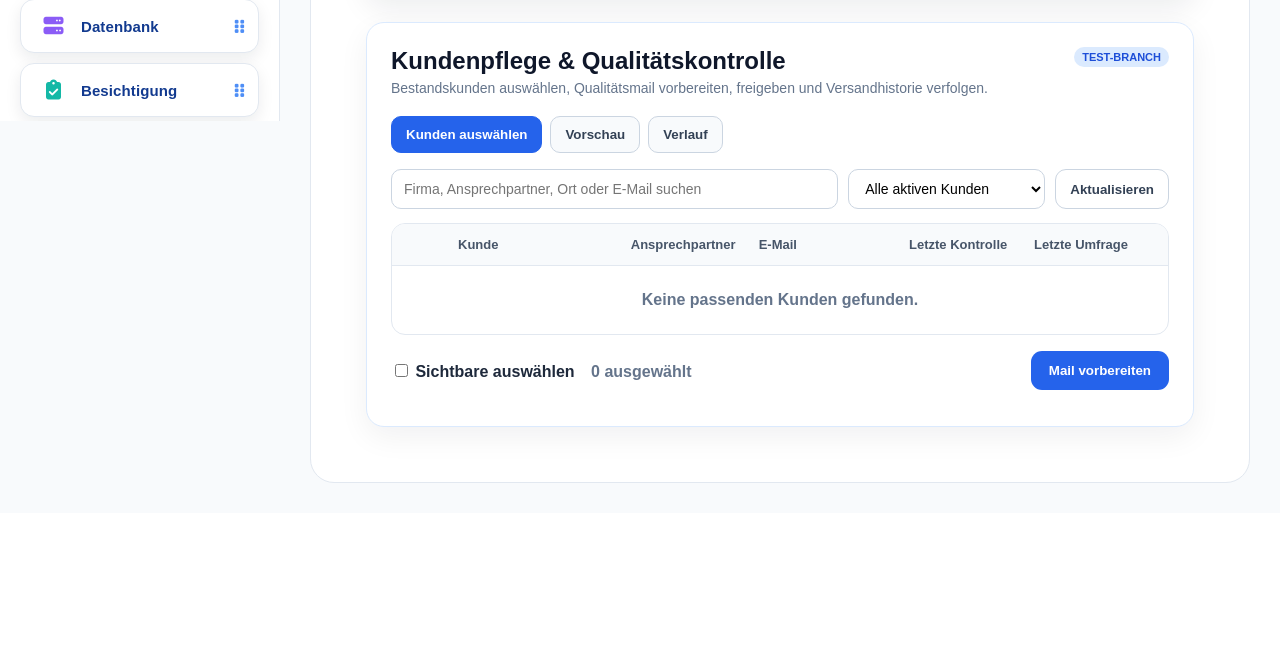
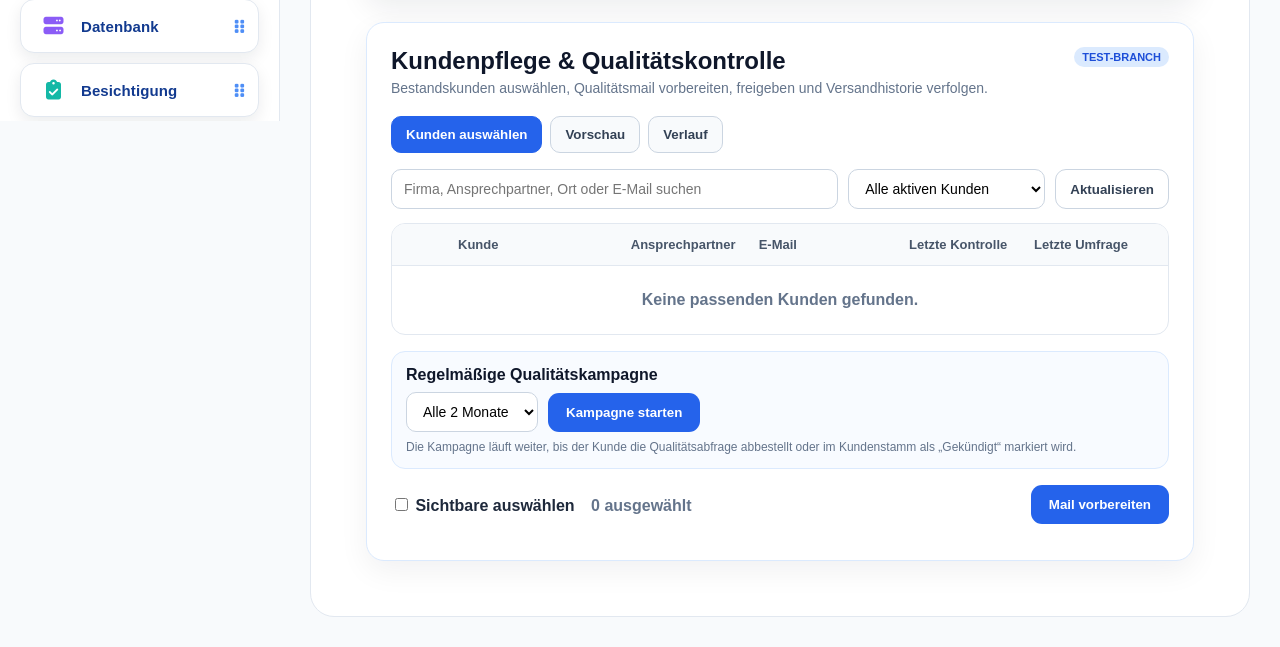
Before and after one commit to kg-portal/kg-portal, a Flask app: page /kg-ai in a window 1280 px wide. Shown: the part 679-1326 px from the top of the page. Before the commit the page ends 1162 px from the top, so only its background shows below. Run offline with Flask 3, Linux system fonts and the light colour scheme; the visitor is signed in with stand-in values (Sample User, id 1); data that the repository does not hold is empty; parts of the project's set-up code (start-up, migrations or seed data) failed here and were passed over.

Commit message:
Add recurring quality campaign controls to KG AI test UI

```diff
--- a/templates/kg_ai.html
+++ b/templates/kg_ai.html
@@ -221,6 +221,23 @@
                 <div id="qualityCustomerRows"><div class="quality-empty">Kunden werden geladen...</div></div>
             </div>
 
+            <div style="margin-top:16px;padding:14px;border:1px solid #dbeafe;background:#f8fbff;border-radius:14px;">
+                <div style="font-weight:900;margin-bottom:8px;color:#0f172a">Regelmäßige Qualitätskampagne</div>
+                <div style="display:flex;gap:10px;align-items:center;flex-wrap:wrap">
+                    <select id="qualityCampaignInterval" class="quality-select">
+                        <option value="1">Jeden Monat</option>
+                        <option value="2" selected>Alle 2 Monate</option>
+                        <option value="3">Alle 3 Monate</option>
+                        <option value="6">Alle 6 Monate</option>
+                    </select>
+                    <button class="quality-primary" onclick="confirmStartQualityCampaign()">Kampagne starten</button>
+                    <span id="qualityCampaignStatus" style="font-size:13px;font-weight:800;color:#475569"></span>
+                </div>
+                <div style="font-size:12px;color:#64748b;margin-top:8px">
+                    Die Kampagne läuft weiter, bis der Kunde die Qualitätsabfrage abbestellt oder im Kundenstamm als „Gekündigt“ markiert wird.
+                </div>
+            </div>
+
             <div class="quality-actions">
                 <div>
                     <label style="font-weight:800"><input type="checkbox" id="qualitySelectAll" onchange="toggleQualitySelectAll(this.checked)"> Sichtbare auswählen</label>
@@ -277,6 +294,25 @@
             <button class="survey-close" onclick="closeSurveyDetail()">×</button>
         </div>
         <div id="surveyModalContent"></div>
+    </div>
+</div>
+
+<div id="qualityCampaignConfirmModal" class="survey-modal-backdrop" onclick="closeQualityCampaignConfirm(event)">
+    <div class="survey-modal" style="max-width:560px">
+        <div class="survey-modal-head">
+            <div>
+                <div class="survey-modal-title">Kampagne wirklich starten?</div>
+                <div id="qualityCampaignConfirmText" style="color:#64748b;margin-top:8px;line-height:1.5"></div>
+            </div>
+            <button class="survey-close" onclick="closeQualityCampaignConfirm()">×</button>
+        </div>
+        <div style="margin-top:22px;padding:14px;background:#fff7ed;border:1px solid #fed7aa;border-radius:12px;color:#9a3412;font-weight:800">
+            Die erste Qualitätsmail wird direkt nach dem Start gesendet. Danach läuft die Kampagne automatisch im gewählten Intervall weiter.
+        </div>
+        <div style="display:flex;justify-content:flex-end;gap:10px;margin-top:22px">
+            <button class="quality-secondary" onclick="closeQualityCampaignConfirm()">Abbrechen</button>
+            <button class="quality-primary danger" onclick="startQualityCampaign()">Ja, ich bin sicher – Kampagne starten</button>
+        </div>
     </div>
 </div>
 
@@ -426,6 +462,46 @@ function updateQualitySelectedCount(){
     const el=document.getElementById('qualitySelectedCount');
     if(el) el.textContent=selectedQualityIds().length+' ausgewählt';
 }
+function confirmStartQualityCampaign(){
+    const ids = selectedQualityIds();
+    if(!ids.length){
+        document.getElementById('qualityCampaignStatus').textContent = 'Bitte mindestens einen Kunden auswählen.';
+        return;
+    }
+    const interval = Number(document.getElementById('qualityCampaignInterval').value || 2);
+    const intervalText = interval === 1 ? 'jeden Monat' : 'alle ' + interval + ' Monate';
+    document.getElementById('qualityCampaignConfirmText').textContent =
+        ids.length + ' Kunde(n) werden ausgewählt. Die Qualitätsmail wird ' + intervalText + ' automatisch versendet.';
+    document.getElementById('qualityCampaignConfirmModal').classList.add('open');
+}
+function closeQualityCampaignConfirm(event){
+    const modal = document.getElementById('qualityCampaignConfirmModal');
+    if(event && event.target !== modal) return;
+    modal.classList.remove('open');
+}
+async function startQualityCampaign(){
+    const ids = selectedQualityIds();
+    const interval = Number(document.getElementById('qualityCampaignInterval').value || 2);
+    const status = document.getElementById('qualityCampaignStatus');
+    closeQualityCampaignConfirm();
+    status.textContent = 'Kampagne wird gestartet ...';
+    try{
+        const res = await fetch('/api/ai/kundenpflege/campaign/start',{
+            method:'POST',
+            headers:{'Content-Type':'application/json'},
+            body:JSON.stringify({kunde_ids:ids, interval_months:interval})
+        });
+        const data = await res.json();
+        if(!res.ok || !data.ok) throw new Error(data.message || data.error || 'Kampagne konnte nicht gestartet werden.');
+        const run = data.run || {};
+        status.textContent = 'Kampagne aktiv · ' + data.kunden + ' Kunde(n) · erste Mail gesendet: ' + (run.sent || 0);
+        await loadQualityCustomers();
+        await loadQualityHistory();
+    }catch(err){
+        status.textContent = 'Fehler: ' + err.message;
+    }
+}
+
 async function prepareQualityPreview(){
     const ids=selectedQualityIds();
     const status=document.getElementById('qualityStatus');
```
